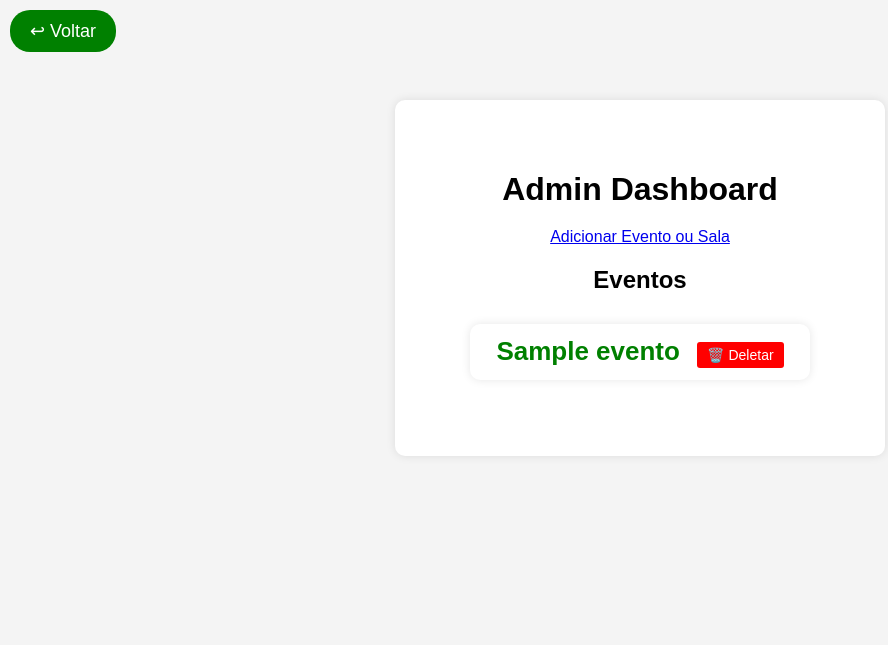
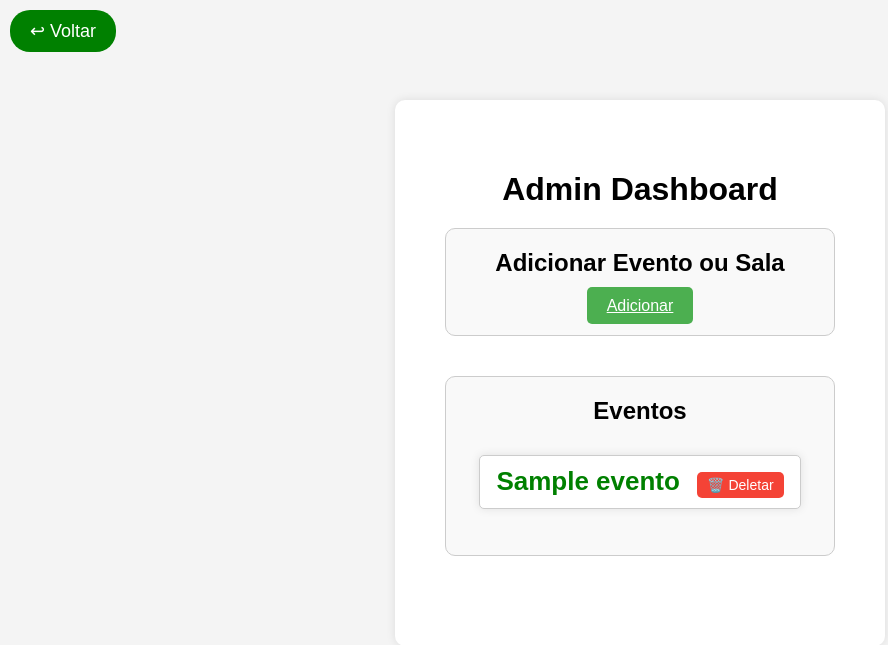
Before and after one commit to victorjcm/IFMAPS_NEW, a Flask app: page /admin in a window 1280 px wide. Shown: the top 645 px of the page, without its empty margins (0-888 px from the left). Run offline with Flask 3, Linux system fonts and the light colour scheme; a user stored in the database is signed in; tables that the repository leaves empty hold one stand-in row (values such as "Sample post").

Commit message:
ajeitando admin dashboard agora só admim pode cadrastrar pessoas

```diff
--- a/auth.py
+++ b/auth.py
@@ -1,23 +1,48 @@
-from flask import Blueprint, render_template, request, redirect, url_for
-from flask_login import login_user, login_required, logout_user, current_user
+from flask import Blueprint, render_template, request, redirect, url_for, flash
+from flask_login import login_user, login_required, logout_user, current_user, UserMixin
 from database import db, User
 
 auth = Blueprint('auth', __name__)
+
+# Usuário mestre (admin)
+MASTER_USERNAME = 'admin'
+MASTER_PASSWORD = '1234'
+
+class MasterUser(UserMixin):
+    id = 0
+    username = MASTER_USERNAME
+    password = MASTER_PASSWORD
+
+    def get_id(self):
+        return self.username
 
 @auth.route('/login', methods=['GET', 'POST'])
 def login():
     if request.method == 'POST':
         username = request.form['username']
         password = request.form['password']
+
+        # Verificar se é o usuário mestre
+        if username == MASTER_USERNAME and password == MASTER_PASSWORD:
+            user = MasterUser()
+            login_user(user)
+            return redirect(url_for('routes.admin_dashboard'))
+
+        # Verificar se é um usuário normal
         user = User.query.filter_by(username=username, password=password).first()
         if user:
             login_user(user)
-            return redirect(url_for('admin_dashboard'))
-        return "Erro: Usuário ou senha incorretos!", 400
-    return render_template('login.html')  # Página contendo login e cadastro
+            return redirect(url_for('routes.admin_dashboard'))
+
+        flash("Erro: Usuário ou senha incorretos!", 'danger')
+    return render_template('login.html')
 
 @auth.route('/register', methods=['POST'])
+@login_required
 def register():
+    if current_user.username != MASTER_USERNAME:
+        return "Erro: Apenas o usuário mestre pode registrar novos usuários!", 403
+
     username = request.form['username']
     password = request.form['password']
     existing_user = User.query.filter_by(username=username).first()
@@ -26,9 +51,11 @@ def register():
     new_user = User(username=username, password=password)
     db.session.add(new_user)
     db.session.commit()
-    return redirect(url_for('auth.login'))
+    flash('Usuário registrado com sucesso!', 'success')
+    return redirect(url_for('routes.admin_dashboard'))
 
 @auth.route('/logout')
+@login_required
 def logout():
     logout_user()
-    return redirect(url_for('index'))
+    return redirect(url_for('auth.login'))
--- a/database.py
+++ b/database.py
@@ -13,6 +13,11 @@ class User(db.Model, UserMixin):
     @property
     def is_active(self):
         return True
+
+    # Método para verificar se o usuário é o mestre
+    @property
+    def is_master(self):
+        return self.username == 'admin'
 
 # Modelo de Evento
 from database import db
--- a/facade.py
+++ b/facade.py
@@ -1,8 +1,7 @@
-from flask import Flask, render_template, request, redirect, url_for, session, jsonify
-from flask_login import LoginManager, login_user, login_required, logout_user, current_user
-from werkzeug.security import generate_password_hash, check_password_hash
-from database import db, init_db, User, initialize_database
-from auth import auth
+from flask import Flask, render_template
+from flask_login import LoginManager
+from database import db, User, init_db
+from auth import auth, MasterUser
 from routes import routes
 from flask_migrate import Migrate
 
@@ -19,6 +18,8 @@ login_manager.login_view = 'auth.login'
 
 @login_manager.user_loader
 def load_user(user_id):
+    if user_id == MasterUser().username:
+        return MasterUser()
     return User.query.get(int(user_id))
 
 # Registrando os Blueprints corretamente
@@ -32,50 +33,5 @@ migrate = Migrate(app, db)
 def index():
     return render_template('index.html')
 
-@app.route('/mapa')
-def mapa():
-    return render_template('mapa.html')
-
-@app.route('/eventos')
-def eventos():
-    return render_template('eventos.html')
-
-@app.route('/register', methods=['GET', 'POST'])
-def register():
-    if request.method == 'POST':
-        username = request.form['username']
-        password = request.form['password']
-        existing_user = User.query.filter_by(username=username).first()
-        if existing_user:
-            return "Erro: Usuário já existe!", 400
-
-        hashed_password = generate_password_hash(password)
-        new_user = User(username=username, password=hashed_password)
-        db.session.add(new_user)
-        db.session.commit()
-        return redirect(url_for('auth.login'))
-
-    return render_template('register.html')
-
-@app.route('/admin')
-@login_required
-def admin_dashboard():
-    return f"Bem-vindo, {current_user.username}! <a href='/logout'>Logout</a>"
-
-@app.route('/logout')
-def logout():
-    logout_user()
-    return redirect(url_for('index'))
-
-@app.route('/buscar_sala', methods=['GET'])
-def buscar_sala():
-    query = request.args.get('q')
-    salas = ["Sala 101", "Sala 102", "Laboratório 1", "Auditório"]
-    resultado = [sala for sala in salas if query.lower() in sala.lower()]
-    return jsonify(resultado)
-
 if __name__ == '__main__':
-    with app.app_context():
-        db.create_all()
-        initialize_database()
     app.run(debug=True)
--- a/static/css/styles.css
+++ b/static/css/styles.css
@@ -192,3 +192,65 @@ input {
     height: auto;
     margin-top: 10px;
 }
+
+.admin-dashboard .container {
+    max-width: 800px;
+    margin: 0 auto;
+    padding: 20px;
+}
+
+.admin-dashboard .section {
+    margin-bottom: 40px;
+    padding: 20px;
+    border: 1px solid #ccc;
+    border-radius: 10px;
+    background-color: #f9f9f9;
+}
+
+.admin-dashboard .section h2 {
+    margin-top: 0;
+}
+
+.admin-dashboard .button-container {
+    text-align: right;
+    margin-bottom: 20px;
+}
+
+.admin-dashboard .normal-button {
+    padding: 10px 20px;
+    background-color: #4CAF50;
+    color: white;
+    border: none;
+    border-radius: 5px;
+    cursor: pointer;
+}
+
+.admin-dashboard .normal-button:hover {
+    background-color: #45a049;
+}
+
+.admin-dashboard .delete-button {
+    background-color: #f44336;
+    color: white;
+    border: none;
+    border-radius: 5px;
+    cursor: pointer;
+    padding: 5px 10px;
+}
+
+.admin-dashboard .delete-button:hover {
+    background-color: #e53935;
+}
+
+.admin-dashboard .lista-eventos {
+    list-style-type: none;
+    padding: 0;
+}
+
+.admin-dashboard .evento-item {
+    margin-bottom: 10px;
+    padding: 10px;
+    border: 1px solid #ccc;
+    border-radius: 5px;
+    background-color: #fff;
+}
--- a/templates/admin_dashboard.html
+++ b/templates/admin_dashboard.html
@@ -11,9 +11,26 @@
     <div class="button-container">
         <button class="back-button" onclick="window.history.back()">↩ Voltar</button>
     </div>
-    <div class="container">
+    <div class="container admin-dashboard">
         <h1>Admin Dashboard</h1>
-        <a href="{{ url_for('routes.adicionar') }}">Adicionar Evento ou Sala</a>
+
+        <div class="section">
+            <h2>Adicionar Evento ou Sala</h2>
+            <a href="{{ url_for('routes.adicionar') }}" class="normal-button">Adicionar</a>
+        </div>
+
+        {% if current_user.username == 'admin' %}
+        <div class="section">
+            <h2>Registrar Novo Usuário</h2>
+            <form method="POST" action="{{ url_for('auth.register') }}">
+                <input type="text" name="username" placeholder="Usuário" required>
+                <input type="password" name="password" placeholder="Senha" required>
+                <button class="normal-button" type="submit">Registrar</button>
+            </form>
+        </div>
+        {% endif %}
+
+        <div class="section">
             <h2>Eventos</h2>
             <ul class="lista-eventos">
                 {% for evento in eventos %}
@@ -28,5 +45,6 @@
                 {% endfor %}
             </ul>
         </div>
+    </div>
 </body>
 </html>
--- a/templates/login.html
+++ b/templates/login.html
@@ -1,10 +1,11 @@
+<!-- filepath: /c:/Users/vasco/Codigos/ifmaps-new/IFMAPS_NEW/templates/login.html -->
 <!DOCTYPE html>
 <html lang="pt-br">
 <head>
     <meta charset="UTF-8">
     <meta name="viewport" content="width=device-width, initial-scale=1.0">
     <title>Login</title>
-    <link rel="stylesheet" href="static/css/styles.css">
+    <link rel="stylesheet" href="{{ url_for('static', filename='css/styles.css') }}">
     <style>
         .register-link {
             margin-top: 15px;
@@ -23,12 +24,11 @@
     </div>
     <div class="container">
         <h1>Login</h1>
-        <form method="POST" action="/login">
+        <form method="POST" action="{{ url_for('auth.login') }}">
             <input type="text" name="username" placeholder="Usuário" required>
             <input type="password" name="password" placeholder="Senha" required>
             <button class="normal-button" type="submit">Entrar</button>
         </form>
-        <p class="register-link">Ainda não tem uma conta? <a href="/register">Cadastre-se</a></p>
     </div>
 </body>
 </html>
```
Also changed, not shown: templates/register.html (+6 -5 lines). Lines whose indentation alone changed are shown as unchanged.
